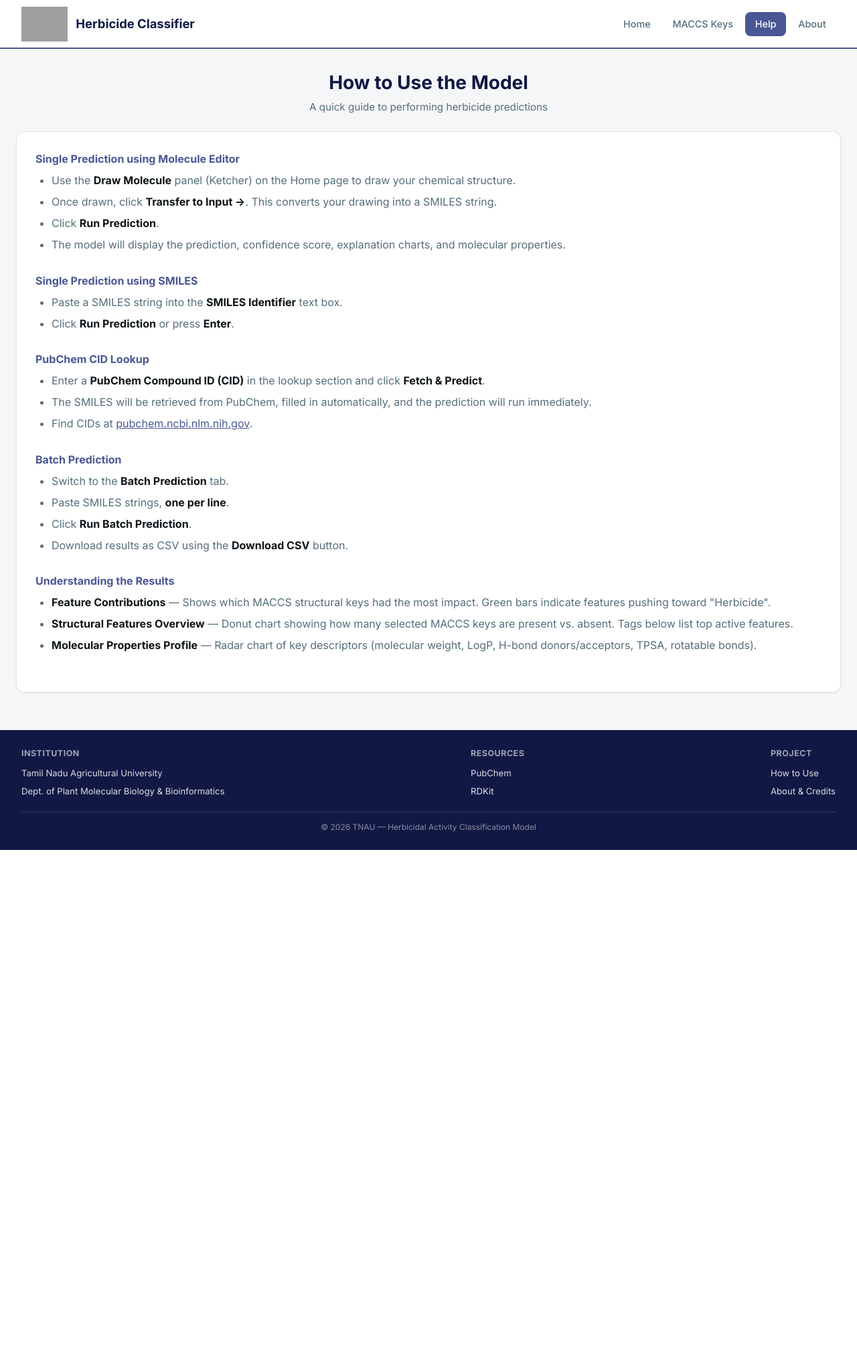
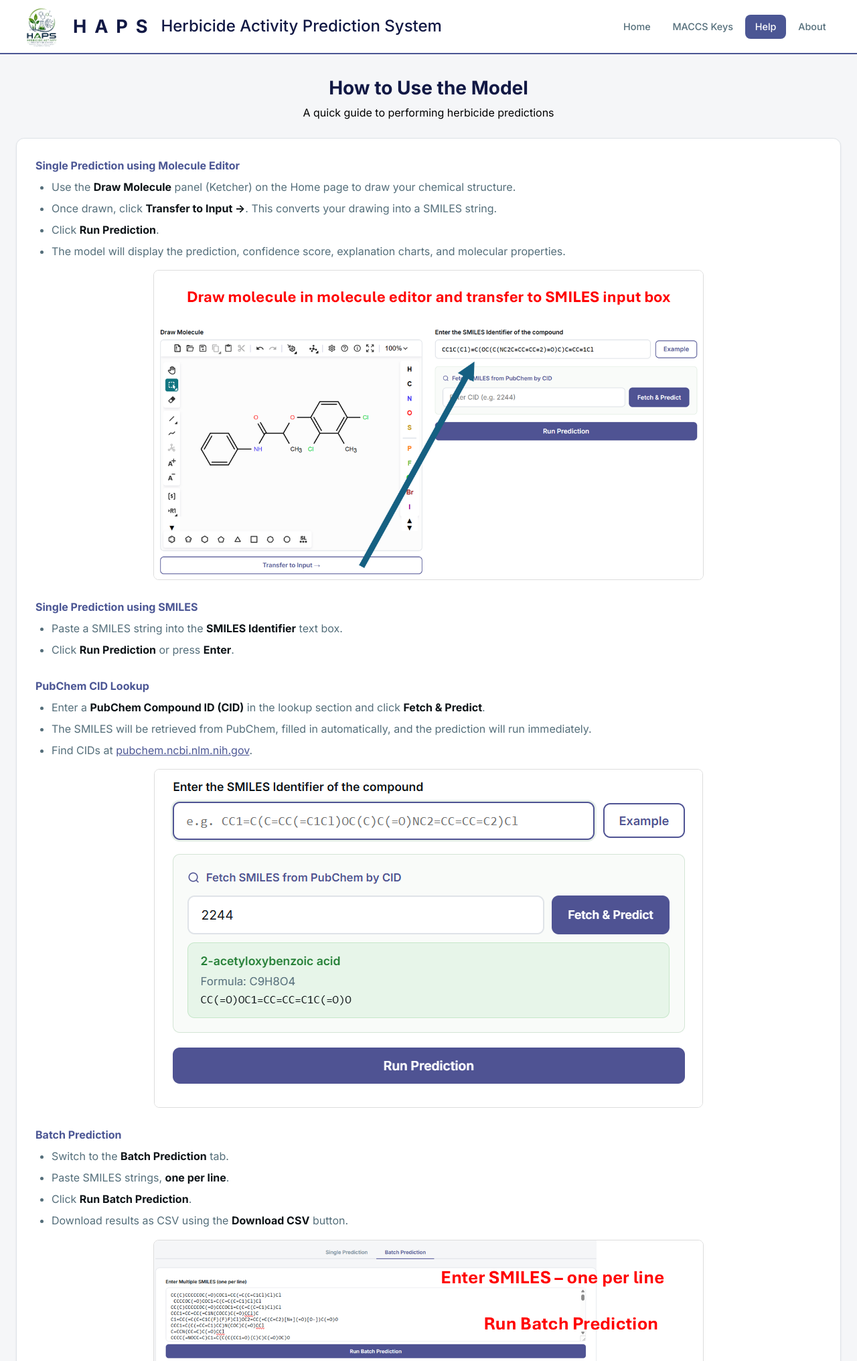
Before and after one commit to crispin-kenslin/haps, a Flask app: page /herb-pred/help in a window 1280 px wide. Shown: the top 2032 px of the page at 67% size. Before the commit the page ends 1269 px from the top, so only its background shows below. Run offline with Flask 3, Linux system fonts and the light colour scheme; parts of the project's set-up code (start-up, migrations or seed data) failed here and were passed over; grey boxes are pictures that could not be loaded.

Commit message:
Images in help page and UI fix

```diff
--- a/static/css/style.css
+++ b/static/css/style.css
@@ -68,12 +68,12 @@ body {
     gap: 0.75rem;
     text-decoration: none;
     color: var(--primary-dark);
-    font-weight: 700;
-    font-size: 1.15rem;
+    font-weight: 500;
+    font-size: 1.5rem;
 }
 
 .nav-brand img {
-    height: 52px;
+    height: 60px;
     width: auto;
     object-fit: contain;
 }
@@ -121,8 +121,8 @@ header h1 {
 }
 
 header p {
-    color: var(--text-secondary);
-    font-size: 0.95rem;
+    color: black;
+    font-size: 1rem;
     margin-top: 0.4rem;
 }
 
@@ -349,6 +349,15 @@ textarea {
 
 .btn-secondary:hover {
     background: #f0f7f0;
+}
+
+.help-image {
+    display: block;
+    margin: 15px auto;
+    max-width: 70%;
+    height: auto;
+    border: 1px solid #ddd;
+    border-radius: 8px;
 }
 
 .btn-accent {
@@ -754,15 +763,19 @@ tr:hover {
     }
 }
 
+.haps-title {
+    font-weight: 1000;
+    font-size: 1.7rem;
+    margin: 5px;
+    letter-spacing: 0.1em;
+    text-transform: uppercase;
+}
+
 @media (max-width: 768px) {
     .navbar {
         padding: 0.5rem 1rem;
         flex-wrap: wrap;
         gap: 0.4rem;
-    }
-
-    .nav-brand {
-        font-size: 0.95rem;
     }
 
     .nav-links {
--- a/static/js/script.js
+++ b/static/js/script.js
@@ -678,3 +678,8 @@ function downloadEvidenceCSV() {
 
     URL.revokeObjectURL(url);
 }
+
+function insertExampleSmiles() {
+    document.getElementById("smiles-input").value =
+        "CC1=C(C=CC(=C1Cl)OC(C)C(=O)NC2=CC=CC=C2)Cl";
+}
--- a/templates/base.html
+++ b/templates/base.html
@@ -4,8 +4,8 @@
 <head>
     <meta charset="UTF-8">
     <meta name="viewport" content="width=device-width, initial-scale=1.0">
-    <title>{% block title %}Herbicide Classifier{% endblock %}</title>
-    <link rel="icon" type="image/png" href="{{ url_for('static', filename='images/TNAU-Logo.png') }}">
+    <title>{% block title %}HAPS{% endblock %}</title>
+    <link rel="icon" type="image/png" href="{{ url_for('static', filename='images/HAPS-logo-transparent.png') }}">
     <link rel="stylesheet" href="{{ url_for('static', filename='css/style.css') }}">
     {% block extra_head %}{% endblock %}
 </head>
@@ -14,8 +14,9 @@
     <!-- Navbar -->
     <nav class="navbar">
         <a href="{{ url_for('index') }}" class="nav-brand">
-            <img src="{{ url_for('static', filename='images/TNAU-Logo.png') }}" alt="TNAU Logo">
-            <span>Herbicide Classifier</span>
+            <img src="{{ url_for('static', filename='images/HAPS-logo-transparent.png') }}" alt="HAPS Logo">
+            <span class="haps-title">H A P S</span>
+            <span>Herbicide Activity Prediction System</span>
         </a>
         <div class="nav-links">
             <a href="{{ url_for('index') }}" class="{% if active_page == 'home' %}active{% endif %}">Home</a>
--- a/templates/help.html
+++ b/templates/help.html
@@ -8,18 +8,22 @@
     .help-section {
         margin-bottom: 1.75rem;
     }
+
     .help-section h3 {
         color: var(--primary);
         margin-bottom: 0.4rem;
         font-size: 1rem;
     }
+
     ul {
         padding-left: 1.5rem;
         color: var(--text-secondary);
     }
+
     li {
         margin-bottom: 0.4rem;
     }
+
     li strong {
         color: var(--text);
     }
@@ -36,11 +40,16 @@
     <div class="help-section">
         <h3>Single Prediction using Molecule Editor</h3>
         <ul>
-            <li>Use the <strong>Draw Molecule</strong> panel (Ketcher) on the Home page to draw your chemical structure.</li>
-            <li>Once drawn, click <strong>Transfer to Input →</strong>. This converts your drawing into a SMILES string.</li>
+            <li>Use the <strong>Draw Molecule</strong> panel (Ketcher) on the Home page to draw your chemical structure.
+            </li>
+            <li>Once drawn, click <strong>Transfer to Input →</strong>. This converts your drawing into a SMILES string.
+            </li>
             <li>Click <strong>Run Prediction</strong>.</li>
-            <li>The model will display the prediction, confidence score, explanation charts, and molecular properties.</li>
+            <li>The model will display the prediction, confidence score, explanation charts, and molecular properties.
+            </li>
         </ul>
+        <img src="{{ url_for('static', filename='../static/images/website-pics/Slide1.png') }}" alt="Draw Molecule"
+            class="help-image">
     </div>
 
     <div class="help-section">
@@ -54,10 +63,15 @@
     <div class="help-section">
         <h3>PubChem CID Lookup</h3>
         <ul>
-            <li>Enter a <strong>PubChem Compound ID (CID)</strong> in the lookup section and click <strong>Fetch &amp; Predict</strong>.</li>
-            <li>The SMILES will be retrieved from PubChem, filled in automatically, and the prediction will run immediately.</li>
-            <li>Find CIDs at <a href="https://pubchem.ncbi.nlm.nih.gov" target="_blank" style="color: var(--primary);">pubchem.ncbi.nlm.nih.gov</a>.</li>
+            <li>Enter a <strong>PubChem Compound ID (CID)</strong> in the lookup section and click <strong>Fetch &amp;
+                    Predict</strong>.</li>
+            <li>The SMILES will be retrieved from PubChem, filled in automatically, and the prediction will run
+                immediately.</li>
+            <li>Find CIDs at <a href="https://pubchem.ncbi.nlm.nih.gov" target="_blank"
+                    style="color: var(--primary);">pubchem.ncbi.nlm.nih.gov</a>.</li>
         </ul>
+        <img src="{{ url_for('static', filename='../static/images/website-pics/Slide4.png') }}" alt="Draw Molecule"
+            class="help-image">
     </div>
 
     <div class="help-section">
@@ -68,15 +82,32 @@
             <li>Click <strong>Run Batch Prediction</strong>.</li>
             <li>Download results as CSV using the <strong>Download CSV</strong> button.</li>
         </ul>
+        <img src="{{ url_for('static', filename='../static/images/website-pics/Slide5.png') }}" alt="Draw Molecule"
+            class="help-image">
     </div>
 
     <div class="help-section">
         <h3>Understanding the Results</h3>
         <ul>
-            <li><strong>Feature Contributions</strong> — Shows which MACCS structural keys had the most impact. Green bars indicate features pushing toward "Herbicide".</li>
-            <li><strong>Structural Features Overview</strong> — Donut chart showing how many selected MACCS keys are present vs. absent. Tags below list top active features.</li>
-            <li><strong>Molecular Properties Profile</strong> — Radar chart of key descriptors (molecular weight, LogP, H-bond donors/acceptors, TPSA, rotatable bonds).</li>
+            <li><strong>Feature Contributions</strong> - Shows which MACCS structural keys had the most impact. Green
+                bars indicate features pushing toward "Herbicide".</li>
+            <li><strong>Structural Features Overview</strong> - Donut chart showing how many selected MACCS keys are
+                present vs. absent. Tags below list top active features.</li>
+            <li><strong>Molecular Properties Profile</strong> - Radar chart of key descriptors (molecular weight, LogP,
+                H-bond donors/acceptors, TPSA, rotatable bonds).</li>
         </ul>
+        <img src="{{ url_for('static', filename='../static/images/website-pics/Slide2.png') }}" alt="Draw Molecule"
+            class="help-image">
+        <img src="{{ url_for('static', filename='../static/images/website-pics/Slide3.png') }}" alt="Draw Molecule"
+            class="help-image">
+
+        <ul>
+            <li><strong>Evidence table</strong> - Table shows the important fingerprints ranked in order and the effect
+                of the fingerprint on herbicide prediciton. Status shows the effect of the fingerprint in the input
+                compound.</li>
+        </ul>
+        <img src="{{ url_for('static', filename='../static/images/website-pics/Slide6.png') }}" alt="Draw Molecule"
+            class="help-image">
     </div>
 </div>
 {% endblock %}
```
Also changed, not shown: templates/about.html (+4 -3 lines), templates/index.html (+25 -5 lines), static/images/HAPS-logo-transparent.png (added), static/images/website-pics/Slide1.PNG (added), static/images/website-pics/Slide2.PNG (added), static/images/website-pics/Slide3.png (added), static/images/website-pics/Slide4.png (added), static/images/website-pics/Slide5.PNG (added), static/images/website-pics/Slide6.png (added), 1 other file.
